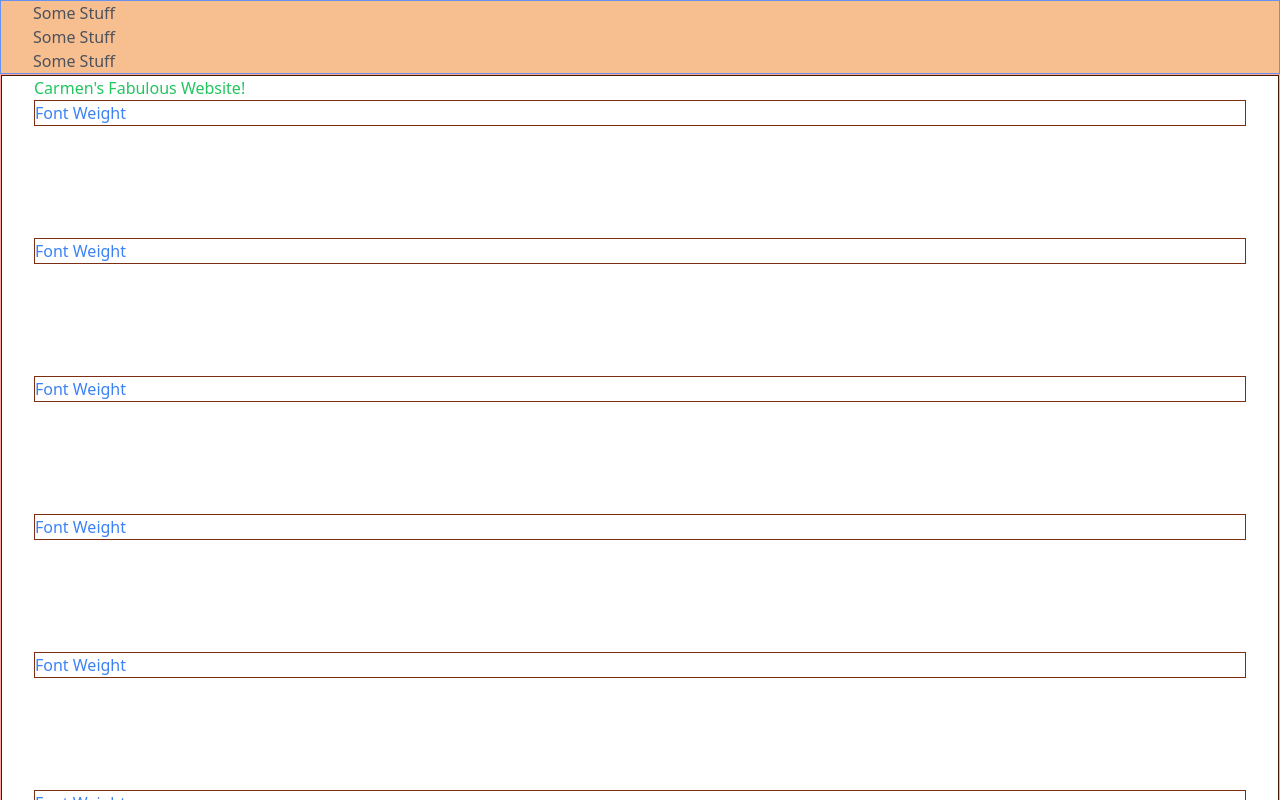
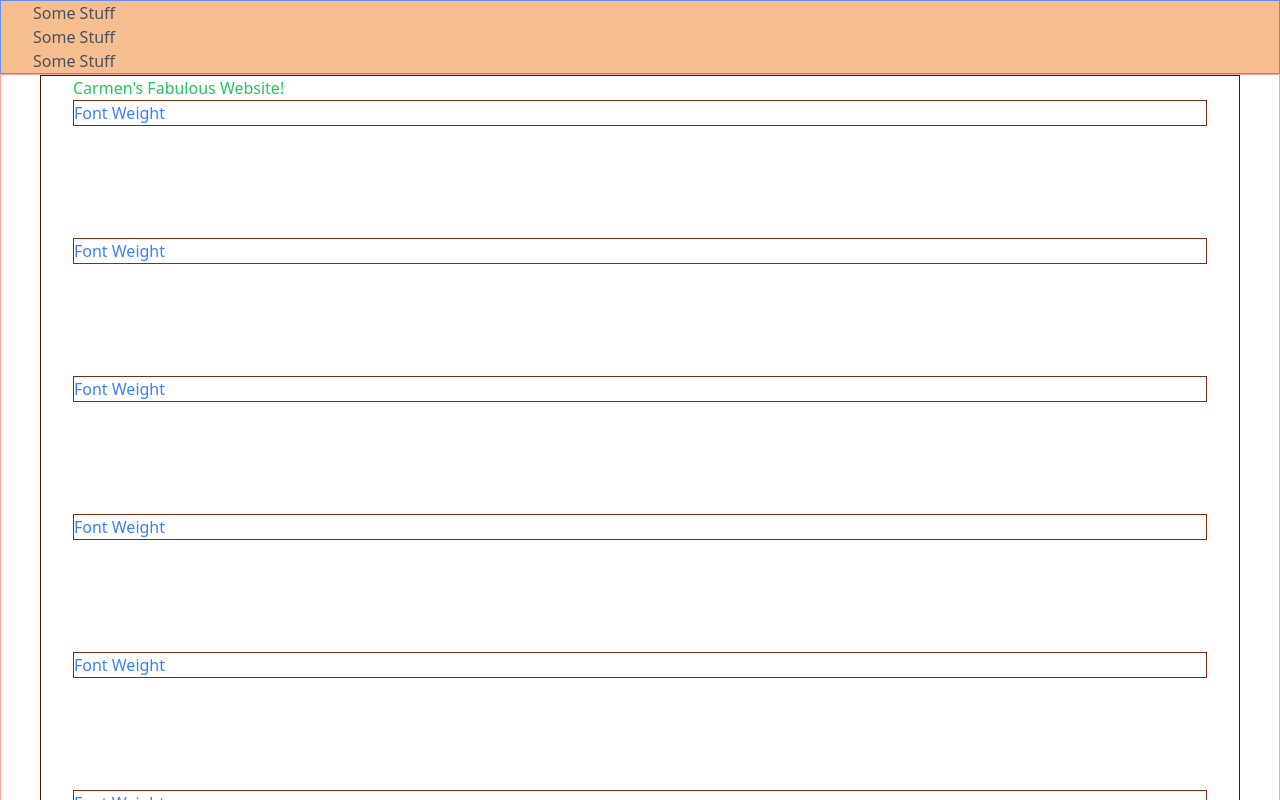
Before and after one commit to mmaustin/carmens-site, a Next.js app in the folder carmens-site/: page / in a window 1280 px wide. Shown: the top 800 px of the page. Built offline with nearby package versions, Linux system fonts and the light colour scheme.

Commit message:
Added custom screen breakpoints to tailwind config file

```diff
--- a/carmens-site/tailwind.config.js
+++ b/carmens-site/tailwind.config.js
@@ -8,6 +8,12 @@ module.exports = {
 	],
 	theme: {
 		extend: {
+			screens: {
+				sm: "600px",
+				md: "768px",
+				lg: "1000px",
+				xl: "1200px",
+			},
 			colors: {
 				background: 'hsl(var(--background))',
 				foreground: 'hsl(var(--foreground))',
```
